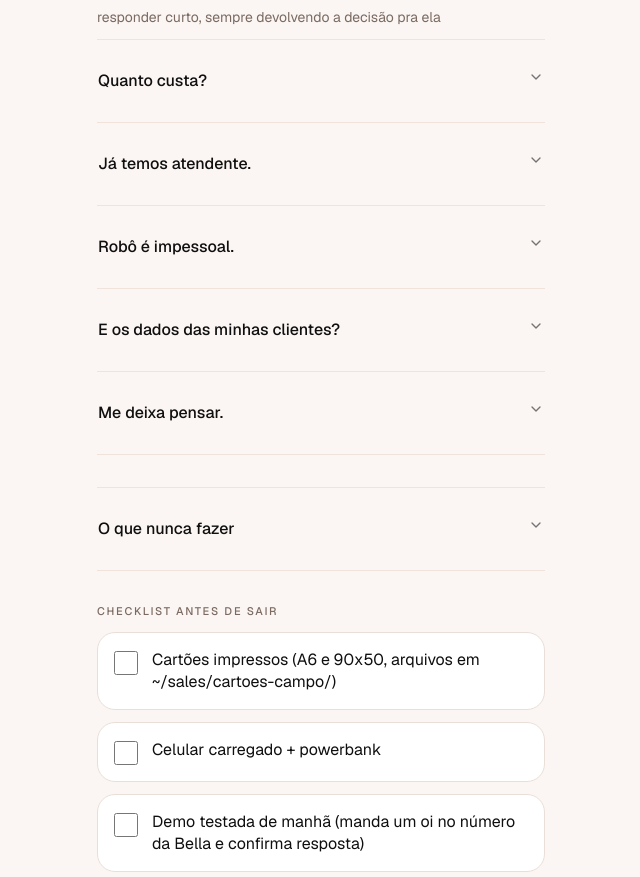
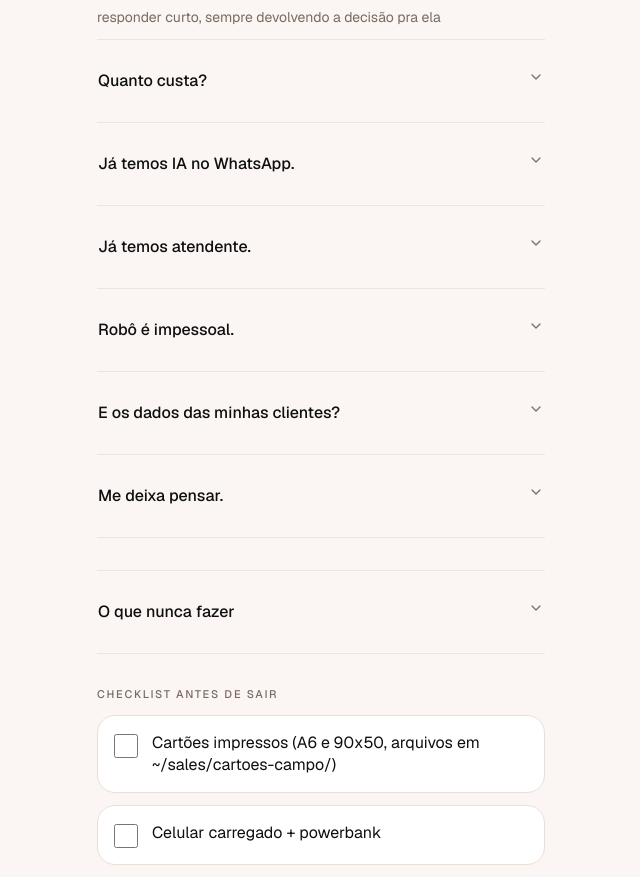
Before and after one commit to savinoo/bella-landing, a Next.js app: page /campo in a window 1280 px wide. Shown: the part 2342-3219 px from the top of the page, without its empty margins (319-959 px from the left). Built offline with nearby package versions, Linux system fonts and the light colour scheme.

Commit message:
feat(campo): objecao ja temos IA no whatsapp

```diff
--- a/app/campo/page.tsx
+++ b/app/campo/page.tsx
@@ -52,6 +52,11 @@ const objecoes = [
   {
     q: "Quanto custa?",
     a: "O teste de trinta dias não custa nada e você decide com os números na mão. Depois são R$497 de setup e R$397 por mês. Se a Bella salvar duas clientes de madrugada no mês, ela se pagou.",
+  },
+  {
+    q: "Já temos IA no WhatsApp.",
+    a: "Que bom, vocês já saíram na frente da maioria. Me tira uma curiosidade, ela marca direto na agenda de vocês, cobra o sinal e sabe o saldo do pacote da cliente, ou ela responde e a equipe termina o resto na mão?",
+    nota: "escuta; depois, manda um oi nesse número como se fosse cliente e compara com a sua. Se a sua fizer tudo igual, me fala e eu sigo meu caminho",
   },
   {
     q: "Já temos atendente.",
```
